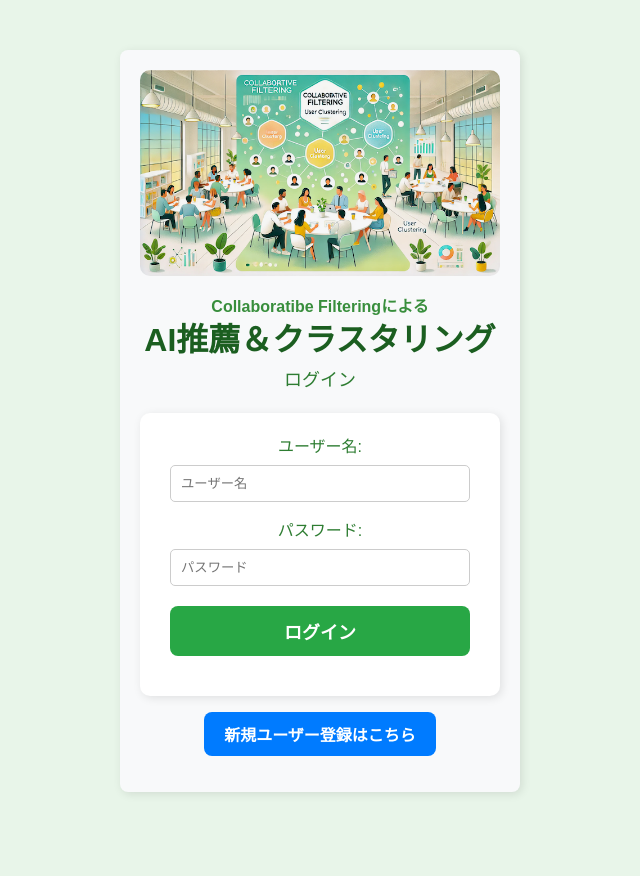
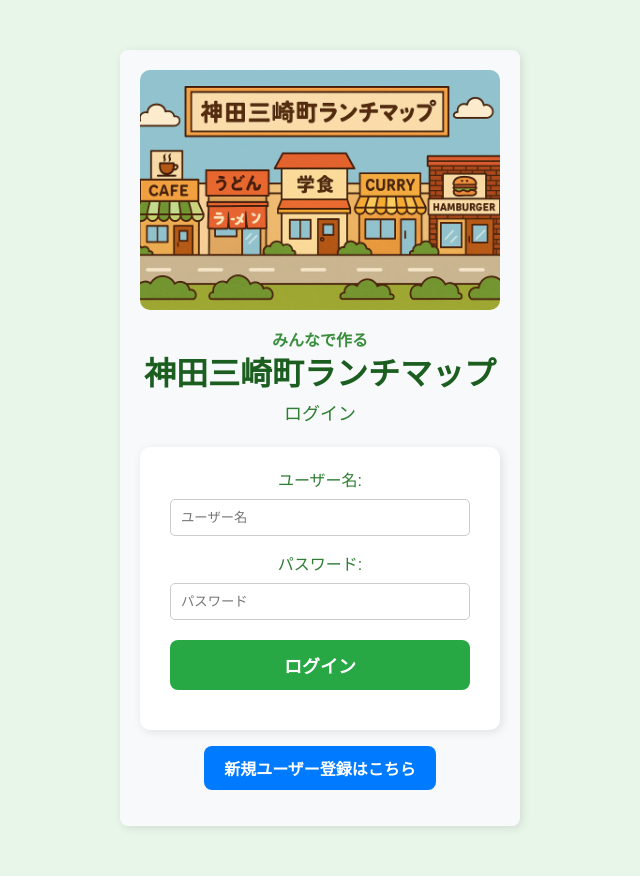
Before and after one commit to munetomoando/story04, a FastAPI app: page / in a window 1280 px wide. Shown: the whole page, without its empty margins (320-960 px from the left). Before the commit the page ends 794 px from the top, so only its background shows below. Run offline with FastAPI, Linux system fonts and the light colour scheme; parts of the project's set-up code (start-up, migrations or seed data) failed here and were passed over; some web fonts are replaced.

Commit message:
Update illustration and other files

```diff
--- a/templates/index.html
+++ b/templates/index.html
@@ -27,11 +27,11 @@
 <body>
     <div class="login-container">
         <!-- イラスト画像 -->
-        <img src="/static/images/clustering.png" alt="ログインイラスト" class="login-illustration">
+        <img src="/static/images/suidobashi.png" alt="ログインイラスト" class="login-illustration">
 
         <div class="login-title">
-            <span class="title-small">Collaboratibe Filteringによる</span>
-            <span class="title-large">AI推薦＆クラスタリング</span>
+            <span class="title-small">みんなで作る</span>
+            <span class="title-large">神田三崎町ランチマップ</span>
             <span class="title-normal">ログイン</span>
         </div>
 
```
Also changed, not shown: static/images/clustering.png (deleted), static/images/suidobashi.png (added), 1 other file.
